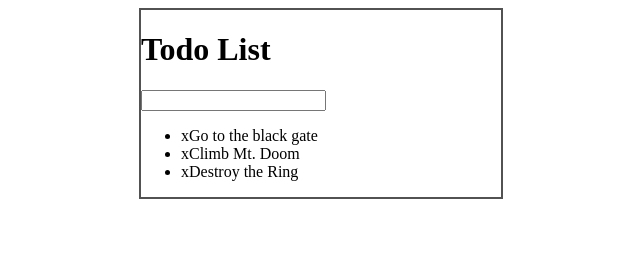
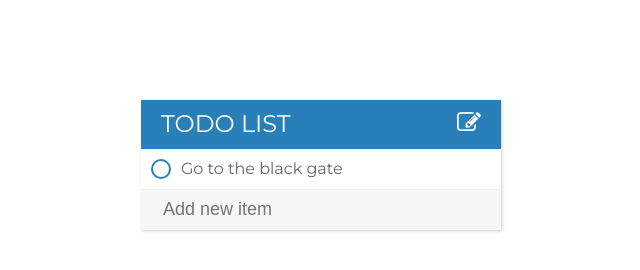
Before and after one commit to cyncx/Web-Dev-Bootcamp, a plain HTML site: page jQuery/jQuery Todo/index.html in a window 1280 px wide. Shown: the whole page, without its empty margins (319-959 px from the left). Drawn offline with Linux system fonts and the light colour scheme.

Commit message:
made a todo list!

```diff
--- a/jQuery/jQuery Todo/assets/css/styles.css
+++ b/jQuery/jQuery Todo/assets/css/styles.css
@@ -1,10 +1,86 @@
+body{
+	font-family: Montserrat;
+}
 .container{
-	border: 2px solid #525252;
+	background-color: #f7f7f7;
 	width: 100%;
 	max-width: 360px;
-	margin:0 auto;
+	margin: 100px auto;
+	box-shadow: 1px 1px 3px rgba(0,0,0,0.2);
+}
+h1{
+	background-color: #2980b9;
+	color: #fff;
+	margin: 0;
+	padding: 10px 20px;
+	text-transform: uppercase;
+	font-size: 24px;
+	line-height: 1.2;
+	font-weight: 400;
+}
+.fa-pencil-square-o{
+	float: right;
+}
+ul{
+	list-style: none;
+	margin: 0;
+	padding: 0;
+}
+li{
+	background-color: #fff;
+	border-bottom: 1px solid #f0f0f0;
+	height: 40px;
+	line-height: 40px;
+	color: #666;
+}
+span.bin{
+	background-color: #e74c3c;
+	height: inherit;
+	text-align: center;
+	color: #fff;
+	width: 0;
+	display: inline-block;
+	opacity: 0;
+	transition: 0.3s ease-in-out;
+	float: right;
+}
+li:hover span.bin{
+	width: 40px;
+	opacity: 1;
+}
+input[type=text]{
+	font-size: 18px;
+	background-color: #f7f7f7;
+	width: 100%;
+	height: 40px;
+	box-sizing: border-box;
+	color: #666;
+	border: 2px solid transparent;
+	padding-left: 20px;
+}
+input[type=checkbox]{
+	width: 40px;
+}
+input:focus{
+	background-color: #fff;
+	outline: none;
 }
 .disabled{
-	color: gray;
+	color: #d2d2d2;
 	text-decoration: line-through;
 }
+.check {
+    border: 2px solid #2980b9;
+    border-radius: 50%;
+    width: 20px;
+    display: inline-block;
+    height: 20px;
+    box-sizing: border-box;
+    vertical-align: text-top;
+    margin: 0 10px;
+    transition: all 0.2s ease-in-out;
+}
+.disabled .check {
+    background-color: #2980b9;
+    box-shadow: 1px 1px 3px rgba(0,0,0,0.2);
+}
--- a/jQuery/jQuery Todo/assets/js/todos.js
+++ b/jQuery/jQuery Todo/assets/js/todos.js
@@ -1,7 +1,7 @@
 //strike through completed todos
-$('li').click(function(){
+$("ul").on("click", "li", function(){
 	//Do this!
-	$(this).toggleClass('disabled');
+	$(this).toggleClass("disabled");
 
 	//Not this!!
 	/*if ($(this).css('color') === "rgb(128, 128, 128)") {
@@ -17,10 +17,17 @@ $('li').click(function(){
 		})
 	}*/
 });
-$('li span').click(function(e){
+$("ul").on("click", ".bin", function(e){
 	var item = $(this).parent()
 	item.fadeOut(500, function(){
 		item.remove();
 	});
 	e.stopPropagation();
 });
+$("input[type='text']").keypress(function(e){
+	if (e.which === 13) {
+		var todoText = $(this).val();
+		$(this).val("");
+		$("ul").append("<li><span class='check'></span>" + todoText + " <span class='bin'><i class='fa fa-trash-o'></i></span></li>");
+	}
+});
--- a/jQuery/jQuery Todo/index.html
+++ b/jQuery/jQuery Todo/index.html
@@ -3,17 +3,19 @@
 <head>
 	<title>jQuery Todo</title>
 	<link rel="stylesheet" type="text/css" href="assets/css/styles.css">
+	<link href="https://fonts.googleapis.com/css?family=Montserrat:300,400,700" rel="stylesheet">
+	<link href="https://maxcdn.bootstrapcdn.com/font-awesome/4.7.0/css/font-awesome.min.css" rel="stylesheet" integrity="sha384-wvfXpqpZZVQGK6TAh5PVlGOfQNHSoD2xbE+QkPxCAFlNEevoEH3Sl0sibVcOQVnN" crossorigin="anonymous">
 	<script	src="assets/js/lib/jquery-3.2.1.min.js"></script>
 </head>
 <body>
 <div class="container">
-	<h1>Todo List</h1>
-	<input type="text">
+	<h1>Todo List <i class="fa fa-pencil-square-o" aria-hidden="true"></i>
+</h1>
+
 	<ul>
-		<li><span>x</span>Go to the black gate</li>
-		<li><span>x</span>Climb Mt. Doom</li>
-		<li><span>x</span>Destroy the Ring</li>
+		<li><span class="check"></span>Go to the black gate <span class="bin"><i class="fa fa-trash-o"></i></span></li>
 	</ul>
+	<input type="text" placeholder="Add new item">
 </div>
 <script type="text/javascript" src="assets/js/todos.js"></script>
 </body>
```
